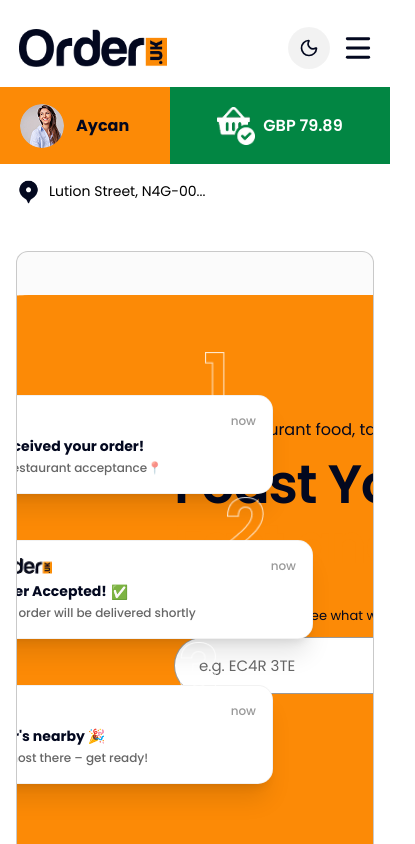
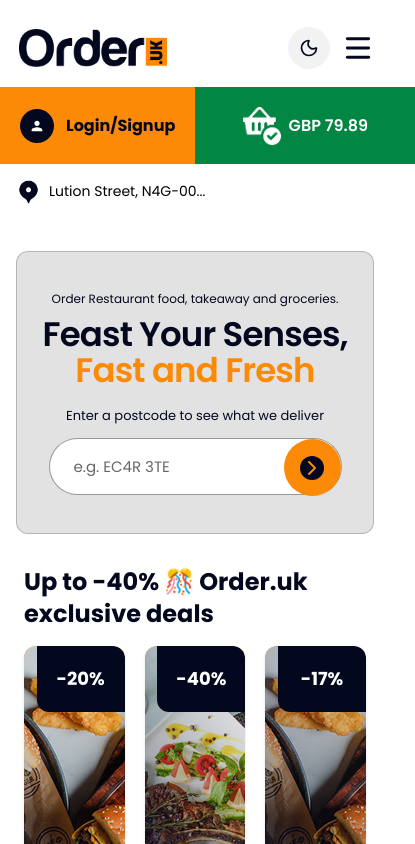
Before and after one commit to abdgit1/Foodify, a React (Vite) app in the folder Foodify/: page / in a window 390 px wide. Shown: the top 844 px of the page, 415 px wide, since content can reach past the window. Built offline with nearby package versions, Linux system fonts and the light colour scheme.

Commit message:
Dropdown added on OfferCategoryTab, Login/signup on mobile nav, Mobile Hero Home, Reviews updated

```diff
--- a/Foodify/src/Components/CommonComponents/Navbar.jsx
+++ b/Foodify/src/Components/CommonComponents/Navbar.jsx
@@ -5,7 +5,6 @@ import logo from "../../assets/OrderUKLogo.png";
 import locationIcon from "../../assets/LocationIcon.png";
 import basketIcon from "../../assets/Full Shopping Basket.png";
 import arrowDownIcon from "../../assets/Forward Button.png";
-import aycanAvatar from "../../assets/AycanAvatar.png";
 import { Menu } from "lucide-react";
 import ThemeToggle from "./ThemeToggle";
 
@@ -159,7 +158,7 @@ const Navbar = () => {
         </div>
       </div>
 
-      {/* ══════════════════════ MOBILE (per Figma "Mobile Home", node 1:347) ══════════════════════ */}
+      {/* ══════════════════════ MOBILE (Modified Segment Layer) ══════════════════════ */}
       <div className="lg:hidden w-full relative">
         {/* Row 1: Logo + Theme Toggle + Hamburger */}
         <div className="flex items-center justify-between px-4 pt-[27px] pb-[18px]">
@@ -174,17 +173,27 @@ const Navbar = () => {
           </div>
         </div>
 
-        {/* Row 2: Promo/basket bar — avatar+name inline in orange segment, basket chip in green segment */}
+        {/* Row 2: Promo/basket bar — Replacement Login Action Container instead of Avatar */}
         <div className="w-full h-[77px] flex items-center">
-          {/* Orange segment — rider avatar + name, vertically centered, plain text (no pill bg) */}
-          <div className="flex-1 h-full bg-brand-orange flex items-center gap-3 px-5">
-            <img
-              src={aycanAvatar}
-              alt="Aycan"
-              className="w-[44px] h-[44px] rounded-full object-cover"
-            />
-            <span className="text-[16px] font-bold text-brand-dark">Aycan</span>
-          </div>
+          {/* Orange segment — Integrated Login link matching desktop styles contextually */}
+          <Link
+            to="/login"
+            className="flex-1 h-full bg-brand-orange flex items-center gap-3 px-5 hover:bg-brand-orange/90 transition-colors"
+          >
+            {/* Inverted layout to place white profile icon wrapper into deep contrast */}
+            <div className="w-[34px] h-[34px] bg-brand-dark rounded-full flex items-center justify-center shrink-0">
+              <svg
+                className="w-4 h-4 text-white"
+                fill="currentColor"
+                viewBox="0 0 24 24"
+              >
+                <path d="M12 12c2.21 0 4-1.79 4-4s-1.79-4-4-4-4 1.79-4 4 1.79 4 4 4zm0 2c-2.67 0-8 1.34-8 4v2h16v-2c0-2.66-5-4-8-4z" />
+              </svg>
+            </div>
+            <span className="text-[16px] font-bold text-brand-dark select-none whitespace-nowrap">
+              Login/Signup
+            </span>
+          </Link>
 
           {/* Green segment — basket icon + price */}
           <div className="flex items-center bg-brand-green h-full w-[220px] justify-center gap-2 shrink-0">
--- a/Foodify/src/Components/HomeComponents/HeroBanner.jsx
+++ b/Foodify/src/Components/HomeComponents/HeroBanner.jsx
@@ -16,9 +16,62 @@ const HeroBanner = () => {
 
   return (
     <div
-      className="relative mx-auto mt-8 max-w-[1528px] w-[calc(100%-2rem)] lg:w-full h-[610px] border border-black/20 rounded-[12px] overflow-hidden"
-      style={{ backgroundColor: isDark ? '#03081F' : '#FBFBFB' }}
+      className="relative mx-auto mt-8 w-[calc(100%-2rem)] max-w-[1528px] border rounded-[12px] overflow-hidden transition-colors duration-300
+                 h-[283px] lg:w-full lg:h-[610px]"
+      style={{
+        backgroundColor: isDark ? '#03081F' : (window.innerWidth < 1024 ? '#E2E2E2' : '#FBFBFB'),
+        borderColor: isDark ? 'rgba(255, 255, 255, 0.2)' : 'rgba(0, 0, 0, 0.2)'
+      }}
     >
+      {/* ========================================================================= */}
+      {/* 1. MOBILE VERSION (lg:hidden) - Exact Figma Specs                        */}
+      {/* ========================================================================= */}
+      <div
+        className="lg:hidden absolute inset-0 flex flex-col justify-center items-center px-4 text-center z-50 select-none"
+        style={{ color: isDark ? '#FFFFFF' : '#03081F' }}
+      >
+        <p className="text-[12px] font-normal leading-[18px] m-0 w-full">
+          Order Restaurant food, takeaway and groceries.
+        </p>
+
+        <h1 className="text-[34px] font-semibold leading-[36px] tracking-tight m-0 mt-2 max-w-[321px]">
+          Feast Your Senses,
+          <br />
+          <span className="text-[#fc8a06]">Fast and Fresh</span>
+        </h1>
+
+        <div className="flex flex-col items-center mt-4">
+          <label className="text-[13px] font-normal leading-[66px] h-6 flex items-center mb-2.5 m-0 max-w-[298px]">
+            Enter a postcode to see what we deliver
+          </label>
+
+          {/* Unified Mobile Pill Input */}
+          <div className="relative flex items-center bg-white border border-black/40 rounded-full h-[57px] w-[293px]">
+            <input
+              type="text"
+              placeholder="e.g. EC4R 3TE"
+              className="w-full h-full bg-transparent text-[15px] text-black placeholder-black/60 font-normal outline-none pl-6 pr-[64px] rounded-full"
+            />
+            <button
+              type="button"
+              className="absolute right-0 top-0 h-[57px] w-[57px] flex items-center justify-center bg-[#fc8a06] text-white rounded-full hover:bg-[#e07a00] active:scale-[0.98] transition-all"
+            >
+              {/* Dark Inner Circle Circle (~1.2x size of chevron icon element) */}
+              <span className="flex items-center justify-center w-[24px] h-[24px] bg-[#03081F] rounded-full text-[#fc8a06]">
+                <svg width="8" height="14" viewBox="0 0 8 14" fill="none" xmlns="http://www.w3.org/2000/svg">
+                  <path d="M1 13L7 7L1 1" stroke="currentColor" strokeWidth="2" strokeLinecap="round" strokeLinejoin="round"/>
+                </svg>
+              </span>
+            </button>
+          </div>
+        </div>
+      </div>
+
+
+      {/* ========================================================================= */}
+      {/* 2. DESKTOP VERSION (hidden lg:block) - Totally Untouched Arrangement      */}
+      {/* ========================================================================= */}
+      <div className="hidden lg:block">
         {/* Left: text + search — must render ABOVE the hero images (Figma layer order) */}
         <div
           className="absolute left-0 top-0 h-full w-[550px] flex flex-col justify-center pl-[157px] z-50 select-none"
@@ -64,7 +117,7 @@ const HeroBanner = () => {
           />
         </div>
 
-      {/* Hero1 — people/food photo, theme-dependent asset (fade effect is baked into the PNG itself, not CSS opacity) */}
+        {/* Hero1 — people/food photo, theme-dependent asset */}
         <div
           className="absolute top-[73px] w-[805px] h-[537px] overflow-hidden z-20"
           style={{
@@ -78,7 +131,7 @@ const HeroBanner = () => {
           />
         </div>
 
-      {/* Hero2 — notification backdrop image, theme-dependent asset/size/position */}
+        {/* Hero2 — notification backdrop image */}
         <div
           className="absolute overflow-hidden rounded-t-[12px] z-10"
           style={
@@ -94,7 +147,7 @@ const HeroBanner = () => {
           />
         </div>
 
-      {/* Notification overlay cards — sit above images, alongside the text layer */}
+        {/* Notification overlay cards */}
         <div className="absolute right-[100px] top-[100px] w-[390px] h-[480px] z-50 pointer-events-none">
           <div className="absolute top-0 right-0 flex flex-col items-end">
             <img src={img1} alt="" className="h-[55px] object-contain -mb-3 mr-12 opacity-80" />
@@ -135,6 +188,7 @@ const HeroBanner = () => {
           </div>
         </div>
       </div>
+    </div>
   );
 };
 
--- a/Foodify/src/Pages/Customer/RestaurantDetail.jsx
+++ b/Foodify/src/Pages/Customer/RestaurantDetail.jsx
@@ -5,21 +5,20 @@ import Navbar from '../../Components/CommonComponents/Navbar';
 import Footer from '../../Components/CommonComponents/Footer';
 import Reviews from '../../Components/RestaurantDetailComponents/Reviews';
 import PopularRestaurants from '../../Components/HomeComponents/PopularRestaurants';
-import OverallRatingImage from '../../assets/OverallRating.png';
 import RestaurantHero from '../../Components/RestaurantDetailComponents/RestaurantHero';
 import RestaurantOffersHeader from '../../Components/RestaurantDetailComponents/RestaurantOffersHeader';
 import OfferCategoryTab from '../../Components/RestaurantDetailComponents/OfferCategoryTab';
 import OffersGrid from '../../Components/RestaurantDetailComponents/OffersGrid';
 import RenderRestaurant from '../../Components/RestaurantDetailComponents/RenderRestaurant';
 
-
-
 const RestaurantDetail = () => {
   const [activeCategory, setActiveCategory] = useState("Offers");
+
   return (
     <>
       <div className="flex flex-col space-y-16 lg:space-y-24">
         <Navbar />
+
         <div className="flex flex-col gap-4 sm:gap-5 lg:gap-6">
           <RestaurantHero />
           <RestaurantOffersHeader restaurantName="McDolands" />
@@ -33,22 +32,10 @@ const RestaurantDetail = () => {
         </div>
 
         <RenderRestaurant />
-
         <Location />
 
-        {/* Relative wrapper specifically encapsulates only the Reviews component */}
-        <div className="relative">
+        {/* Simplified directly with zero absolute dependencies here */}
         <Reviews />
-
-          {/* Overall Rating Badge positioned perfectly centered on the bottom border line */}
-          <div className="absolute left-1/2 bottom-0 transform -translate-x-1/2 translate-y-1/2 z-10">
-            <img
-              src={OverallRatingImage}
-              alt="Overall Rating"
-              className="w-[153px] h-[178px] rounded-[12px] bg-white border border-gray-200 shadow-sm" // Dimensions matching {2BA58F3A-382A-4CF4-B27F-C0939466E606}.png exactly
-            />
-          </div>
-        </div> {/* <-- Properly closing the relative wrapper here */}
 
         <PopularRestaurants title="Similar Restaurants" />
         <Footer />
@@ -57,4 +44,4 @@ const RestaurantDetail = () => {
   )
 }
 
-export default RestaurantDetail
+export default RestaurantDetail;
```
Also changed, not shown: Foodify/src/Components/RestaurantDetailComponents/OfferCategoryTab.jsx (+33 -3 lines), Foodify/src/Components/RestaurantDetailComponents/Reviews.jsx (+105 -33 lines). Lines whose indentation alone changed are shown as unchanged.
